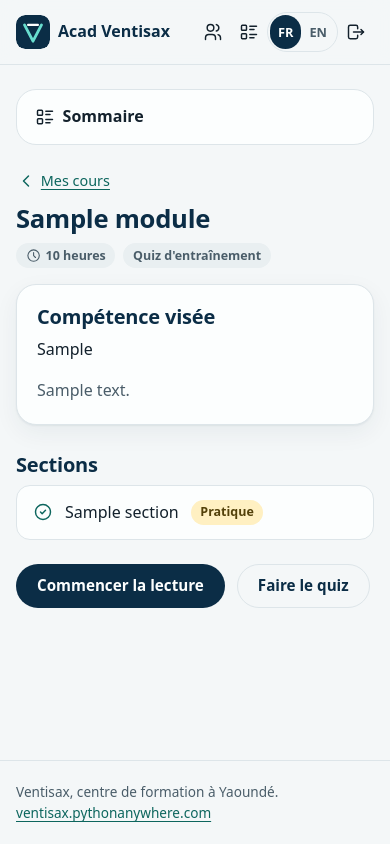
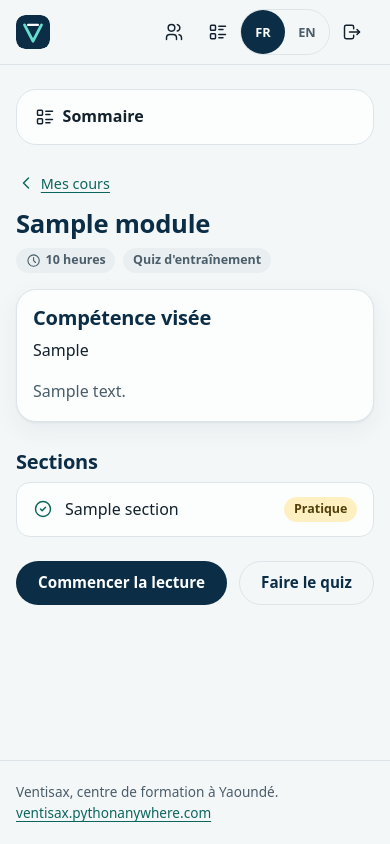
Before and after one commit to fokouarnaud/school2ventisax, a Django app: page /fr/modules/1/ in a window 390 px wide. Run offline with Django 5.2, Linux system fonts and the light colour scheme; a user stored in the database is signed in; tables that the repository leaves empty hold one stand-in row (values such as "Sample post"); data that the repository does not hold is empty.

Commit message:
fix(ui): meet 44px mobile touch targets and tighten mobile spacing
Audit with Playwright (contrast AA light/dark, touch targets, overflow,
lang) on 10 screens at 360px and 1280px now reports no issue. Larger
header, breadcrumb, outline and language targets; compact header for
staff under 400px; lighter panels and full-width actions under 480px;
hidden empty badge row; keyboard focus ring on the whole answer card.

Co-Authored-By: Claude Opus 5.5 <noreply@anthropic.com>

```diff
--- a/static/acad/css/app.css
+++ b/static/acad/css/app.css
@@ -82,7 +82,7 @@ p { margin: 0 0 1rem; }
 .visually-hidden { position: absolute; width: 1px; height: 1px; margin: -1px; padding: 0; border: 0; overflow: hidden; clip: rect(0 0 0 0); white-space: nowrap; }
 .muted { color: var(--muted); }
 .wrap { width: 100%; max-width: var(--page); margin: 0 auto; padding: 0 1rem; }
-.skip { position: absolute; left: -999px; top: .5rem; z-index: 30; background: var(--surface); padding: .5rem 1rem; border-radius: 999px; }
+.skip { position: absolute; left: -999px; top: .5rem; z-index: 30; display: inline-flex; align-items: center; min-height: 44px; background: var(--surface); padding: .5rem 1rem; border-radius: 999px; }
 .skip:focus { left: 1rem; }
 
 /* En-tête (z-index : 10 en-tête collant, 20 barre d'examen, 30 lien d'évitement) */
@@ -93,19 +93,19 @@ p { margin: 0 0 1rem; }
   border-bottom: 1px solid var(--line);
 }
 .topbar .wrap { display: flex; align-items: center; gap: 1rem; min-height: 64px; }
-.brand { display: flex; align-items: center; gap: .65rem; color: var(--heading); text-decoration: none; font-weight: 600; margin-right: auto; }
+.brand { display: flex; align-items: center; min-height: 44px; gap: .65rem; color: var(--heading); text-decoration: none; font-weight: 600; margin-right: auto; }
 .brand img { width: 34px; height: 34px; border-radius: 9px; }
 @media (prefers-color-scheme: dark) { .brand img { box-shadow: 0 0 0 1px var(--line); } }
 .brand small { display: block; font-weight: 400; font-size: .75rem; color: var(--muted); }
 .topnav { display: flex; align-items: center; gap: .25rem; }
 .topnav a, .topnav button {
-  display: inline-flex; align-items: center; gap: .4rem;
+  display: inline-flex; align-items: center; justify-content: center; gap: .4rem; min-height: 44px; min-width: 44px;
   padding: .45rem .75rem; border-radius: 999px; border: 0; background: none;
   color: var(--ink); font: inherit; font-size: .9rem; text-decoration: none; cursor: pointer;
 }
 .topnav a:hover, .topnav button:hover { background: var(--mist); }
-.lang { display: inline-flex; border: 1px solid var(--line); border-radius: 999px; padding: 2px; }
-.lang button { padding: .25rem .6rem; font-size: .8rem; font-weight: 600; color: var(--muted); }
+.lang { display: inline-flex; border: 1px solid var(--line); border-radius: 999px; padding: 0; }
+.lang button { min-height: 44px; min-width: 44px; padding: .25rem .6rem; font-size: .8rem; font-weight: 600; color: var(--muted); }
 .lang button[aria-current="true"] { background: var(--btn-bg); color: var(--btn-fg); }
 @media (max-width: 640px) {
   .brand small, .topnav .label { display: none; }
@@ -113,6 +113,10 @@ p { margin: 0 0 1rem; }
   .topbar .wrap { gap: .5rem; }
   .topnav { gap: 0; }
   .topnav > a, .topnav > form > button { padding: .45rem .5rem; }
+}
+/* En-tête formateur (5 commandes) : sous 400px, le logo seul porte la marque. */
+@media (max-width: 399px) {
+  .topbar.has-staff-nav .brand > span { position: absolute; width: 1px; height: 1px; overflow: hidden; clip: rect(0 0 0 0); white-space: nowrap; }
 }
 
 main { flex: 1; padding: 1.5rem 0 3rem; }
@@ -194,6 +198,12 @@ main { flex: 1; padding: 1.5rem 0 3rem; }
 .modules .num { display: grid; place-items: center; width: 2rem; height: 2rem; border-radius: 999px; background: var(--surface); border: 1px solid var(--line); font-size: .85rem; font-weight: 600; color: var(--muted); }
 .modules .done .num { background: var(--teal-wash); border-color: transparent; color: var(--teal-ink); }
 .exam-card { display: grid; gap: .75rem; }
+@media (max-width: 479px) {
+  .panel { padding: 1rem; }
+  .modules a { grid-template-columns: 2rem 1fr; padding: .75rem; }
+  .modules .badge { display: none; }
+  .cta-row .btn, .pager .btn { flex: 1 1 auto; }
+}
 .exam-icon { display: grid; place-items: center; width: 3rem; height: 3rem; border-radius: 999px; background: var(--teal-wash); color: var(--teal-ink); }
 .exam-icon .icon { width: 1.5rem; height: 1.5rem; }
 .empty { text-align: left; max-width: 52ch; }
@@ -208,16 +218,17 @@ main { flex: 1; padding: 1.5rem 0 3rem; }
 .outline-body { padding: 0 .6rem .8rem; }
 .outline h2 { font-size: .8rem; text-transform: uppercase; letter-spacing: .06em; color: var(--muted); padding: 0 .5rem; margin: .6rem 0 .3rem; }
 .outline ol { list-style: none; margin: 0; padding: 0; }
-.outline-module > a { display: flex; gap: .5rem; align-items: center; padding: .55rem .5rem; border-radius: 10px; color: var(--heading); font-weight: 600; text-decoration: none; font-size: .95rem; }
+.outline-module > a { display: flex; gap: .5rem; align-items: center; min-height: 44px; padding: .55rem .5rem; border-radius: 10px; color: var(--heading); font-weight: 600; text-decoration: none; font-size: .95rem; }
 .outline-module > a:hover, .outline-module > a[aria-current] { background: var(--mist); }
 .outline-module .icon { color: var(--teal-ink); }
-.outline-sections a { display: flex; gap: .5rem; align-items: center; padding: .4rem .5rem .4rem 1.9rem; border-radius: 10px; color: var(--muted); text-decoration: none; font-size: .9rem; }
+.outline-sections a { display: flex; gap: .5rem; align-items: center; min-height: 44px; padding: .4rem .5rem .4rem 1.9rem; border-radius: 10px; color: var(--muted); text-decoration: none; font-size: .9rem; }
 .outline-sections a:hover { background: var(--mist); color: var(--ink); }
 .outline-sections a[aria-current="page"] { background: var(--teal-wash); color: var(--teal-ink); font-weight: 600; }
 .outline-sections .icon { width: 1rem; height: 1rem; }
 .dot-todo { width: 1rem; height: 1rem; border-radius: 999px; border: 1.5px solid var(--field-line); flex-shrink: 0; }
-.crumb { display: inline-flex; align-items: center; gap: .3rem; font-size: .9rem; margin-bottom: .75rem; }
+.crumb { display: inline-flex; align-items: center; gap: .3rem; min-height: 44px; font-size: .9rem; margin: -.5rem 0 .25rem; }
 .facts { display: flex; flex-wrap: wrap; gap: .5rem; margin-bottom: 1rem; }
+.facts:not(:has(*)) { display: none; }
 .prose { max-width: 70ch; font-size: 1.05rem; }
 .prose h2 { margin-top: 2rem; }
 .prose ul, .prose ol { padding-left: 1.25rem; }
@@ -232,6 +243,7 @@ main { flex: 1; padding: 1.5rem 0 3rem; }
 .section-list a { display: flex; align-items: center; gap: .75rem; padding: .85rem 1rem; border-radius: var(--radius-sm); background: var(--surface); border: 1px solid var(--line); color: var(--ink); text-decoration: none; }
 .section-list a:hover { border-color: var(--field-line); }
 .section-list .icon { color: var(--teal-ink); }
+.section-list .badge { margin-left: auto; }
 .cta-row { display: flex; flex-wrap: wrap; gap: .75rem; align-items: center; }
 
 /* Tentative : quiz et examen */
@@ -263,6 +275,9 @@ main { flex: 1; padding: 1.5rem 0 3rem; }
 .choice:hover { border-color: var(--field-line); }
 .choice input { width: 1.2rem; height: 1.2rem; margin: .15rem 0 0; accent-color: var(--teal-ink); flex-shrink: 0; }
 .choice:has(input:checked) { border-color: var(--teal-ink); background: var(--teal-wash); }
+/* Focus clavier porté par toute la carte de réponse, plus lisible que l'anneau autour du bouton radio. */
+.choice:has(input:focus-visible) { outline: 3px solid var(--focus); outline-offset: 2px; }
+.choice input:focus-visible { outline: none; }
 .save-state { font-size: .82rem; color: var(--muted); min-height: 1.3em; margin: .4rem 0 0; }
 .save-state.is-error { color: var(--error-ink); }
 .js .save-btn { display: none; }
--- a/templates/accounts/dashboard.html
+++ b/templates/accounts/dashboard.html
@@ -17,7 +17,7 @@
         {% for item in row.modules %}
           <li class="{% if item.done %}done{% endif %}">
             <a href="{% url 'module_detail' item.module.pk %}">
-              <span class="num">{% if item.done %}{% include "icons/check.svg" %}{% else %}{{ forloop.counter }}{% endif %}</span>
+              <span class="num">{% if item.done %}{% include "icons/check.svg" %}<span class="visually-hidden">{% translate "Terminé" %} :</span>{% else %}{{ forloop.counter }}{% endif %}</span>
               <span>{{ item.module.title }}</span>
               {% if item.done %}<span class="badge badge-done">{% translate "Terminé" %}</span>{% else %}<span class="badge">{% blocktranslate with h=item.module.duration_hours %}{{ h }} h{% endblocktranslate %}</span>{% endif %}
             </a>
--- a/templates/base.html
+++ b/templates/base.html
@@ -11,7 +11,7 @@
 </head>
 <body hx-headers='{"X-CSRFToken": "{{ csrf_token }}"}'>
   <a class="skip" href="#contenu">{% translate "Aller au contenu" %}</a>
-  <header class="topbar">
+  <header class="topbar{% if user.is_trainer or user.is_staff %} has-staff-nav{% endif %}">
     <div class="wrap">
       <a class="brand" href="{% url 'dashboard' %}">
         <img src="{% static 'acad/img/ventisax-mark.svg' %}" alt="" width="34" height="34">
```
